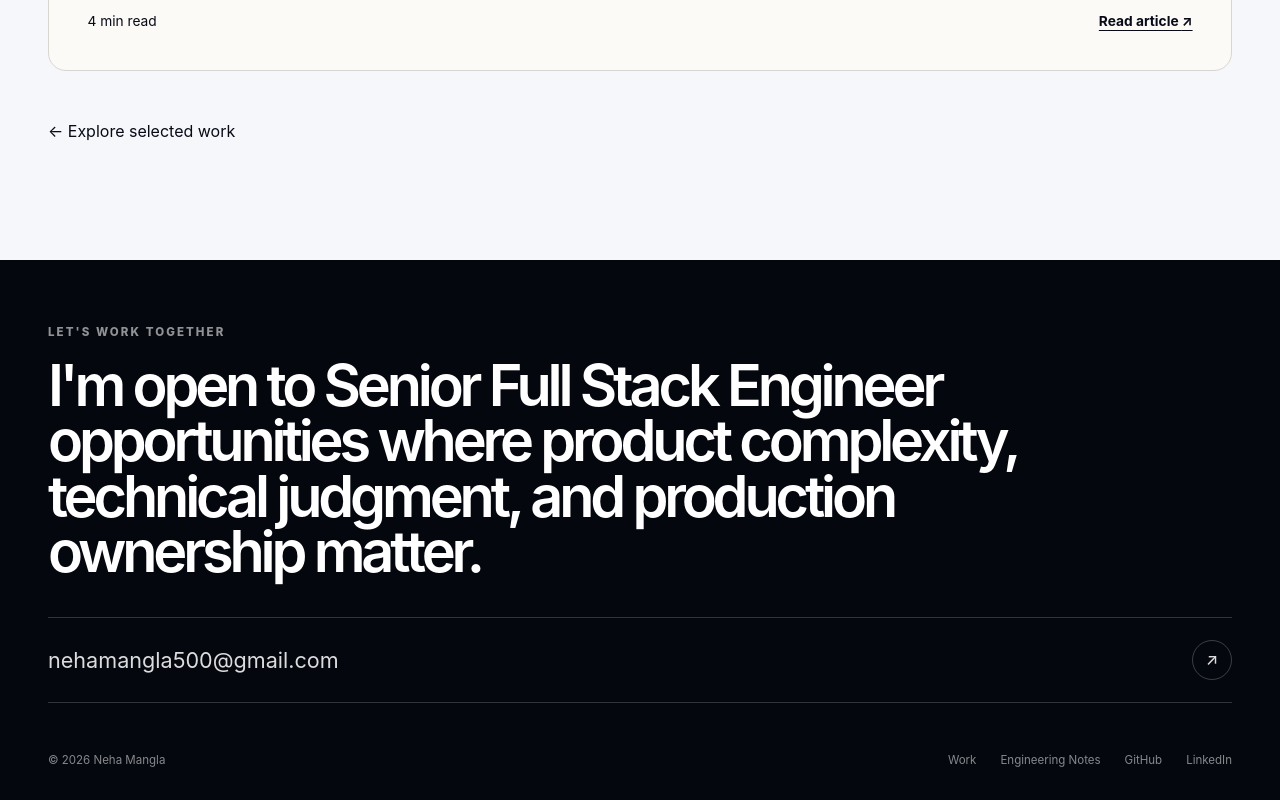
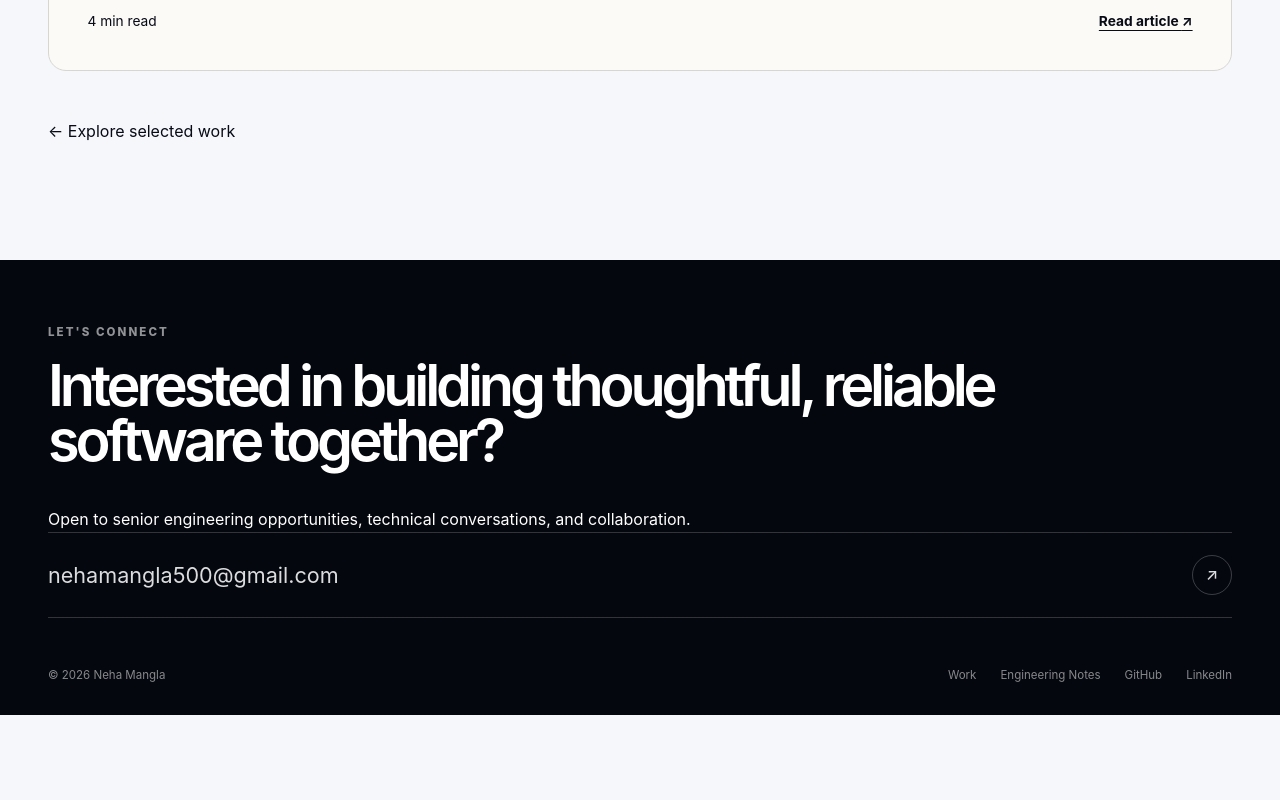
Before and after one commit to N-Mangla/neha-mangla-engineering, a Next.js app: page /blog in a window 1280 px wide. Shown: the part 707-1507 px from the top of the page. After the commit the page ends 1422 px from the top, so only its background shows below. Built offline with nearby package versions, Linux system fonts and the light colour scheme; no server answers.

Commit message:
Refine portfolio footer invitation

```diff
--- a/components/site-footer.tsx
+++ b/components/site-footer.tsx
@@ -8,11 +8,11 @@ export function SiteFooter() {
     <footer className="site-footer">
       <div className="site-footer__inner shell">
         <div>
-          <p className="eyebrow eyebrow--light">Let&apos;s work together</p>
+          <p className="eyebrow eyebrow--light">Let&apos;s connect</p>
           <p className="site-footer__title">
-            I&apos;m open to Senior Full Stack Engineer opportunities where product
-            complexity, technical judgment, and production ownership matter.
+            Interested in building thoughtful, reliable software together?
           </p>
+          <p className="site-footer__support">Open to senior engineering opportunities, technical conversations, and collaboration.</p>
         </div>
 
         <a
```
